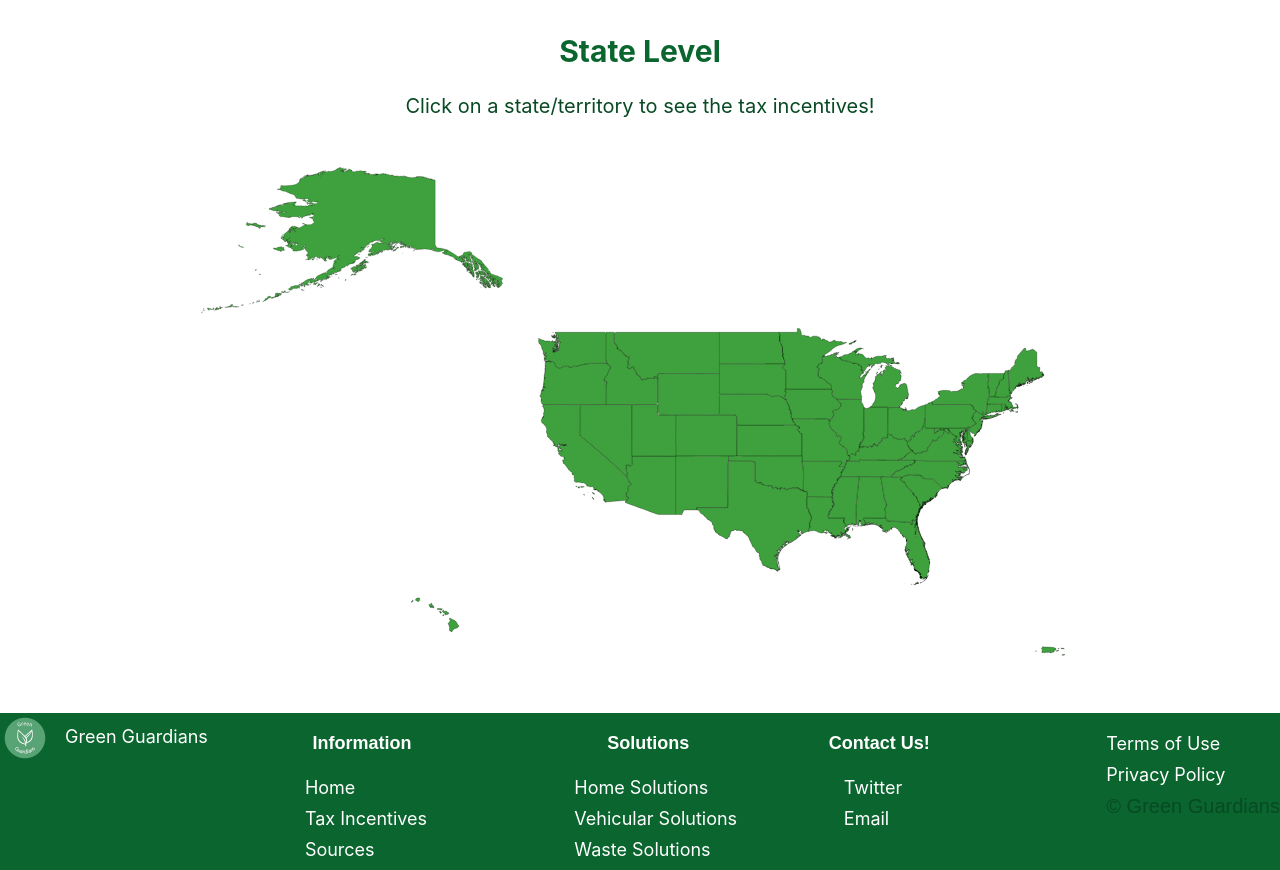
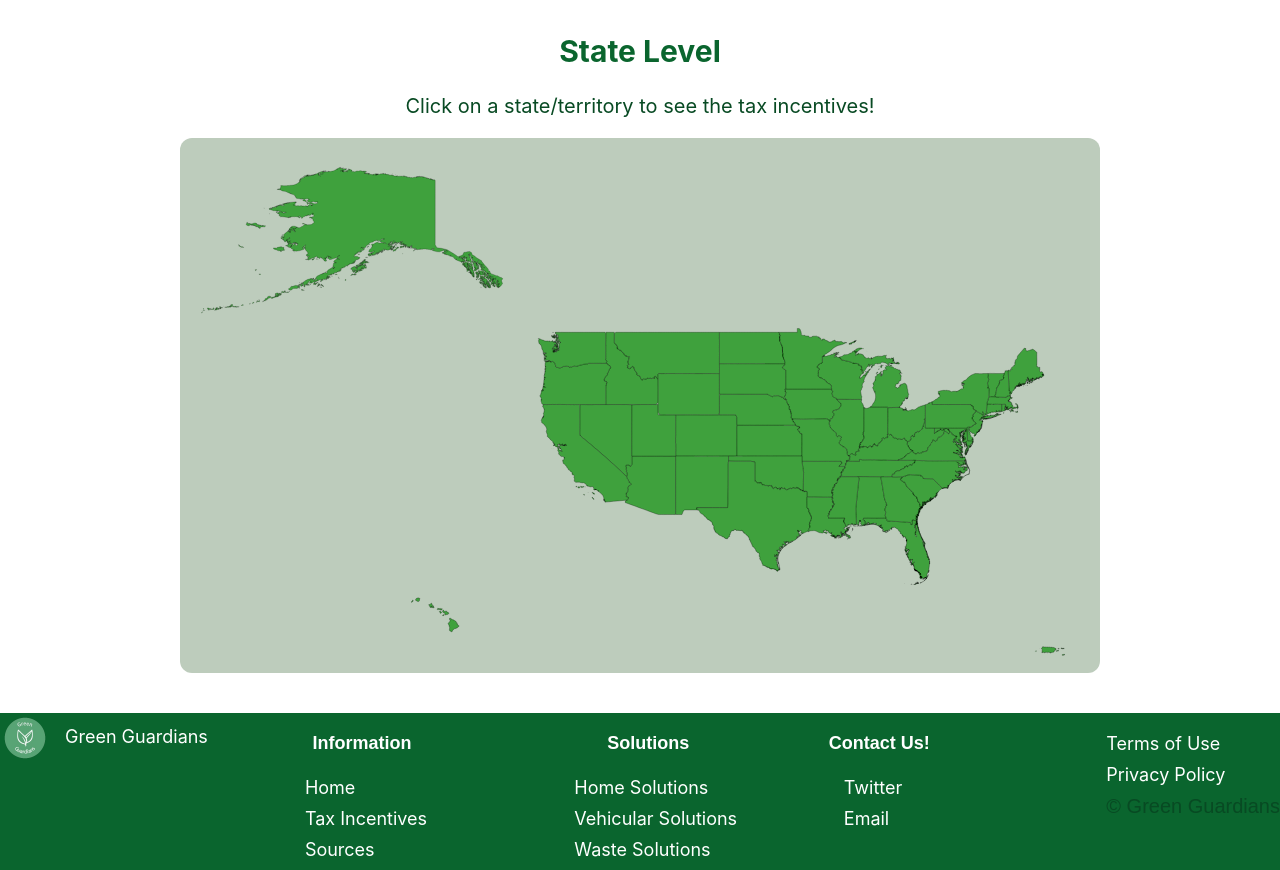
Before and after one commit to chonk9/webmaster23-24, a React (Create React App) app: page /tax-incentives in a window 1280 px wide. Shown: the part 540-1410 px from the top of the page. Built offline with nearby package versions, Linux system fonts and the light colour scheme.

Commit message:
added background to map

```diff
--- a/src/ComponentStyles/map.css
+++ b/src/ComponentStyles/map.css
@@ -2,6 +2,7 @@
     width: 100%;
     margin: auto;
     border-radius: 0.6rem;
+    background-color: rgb(189, 204, 188);
 }
 
 .state-info-popup {
```
